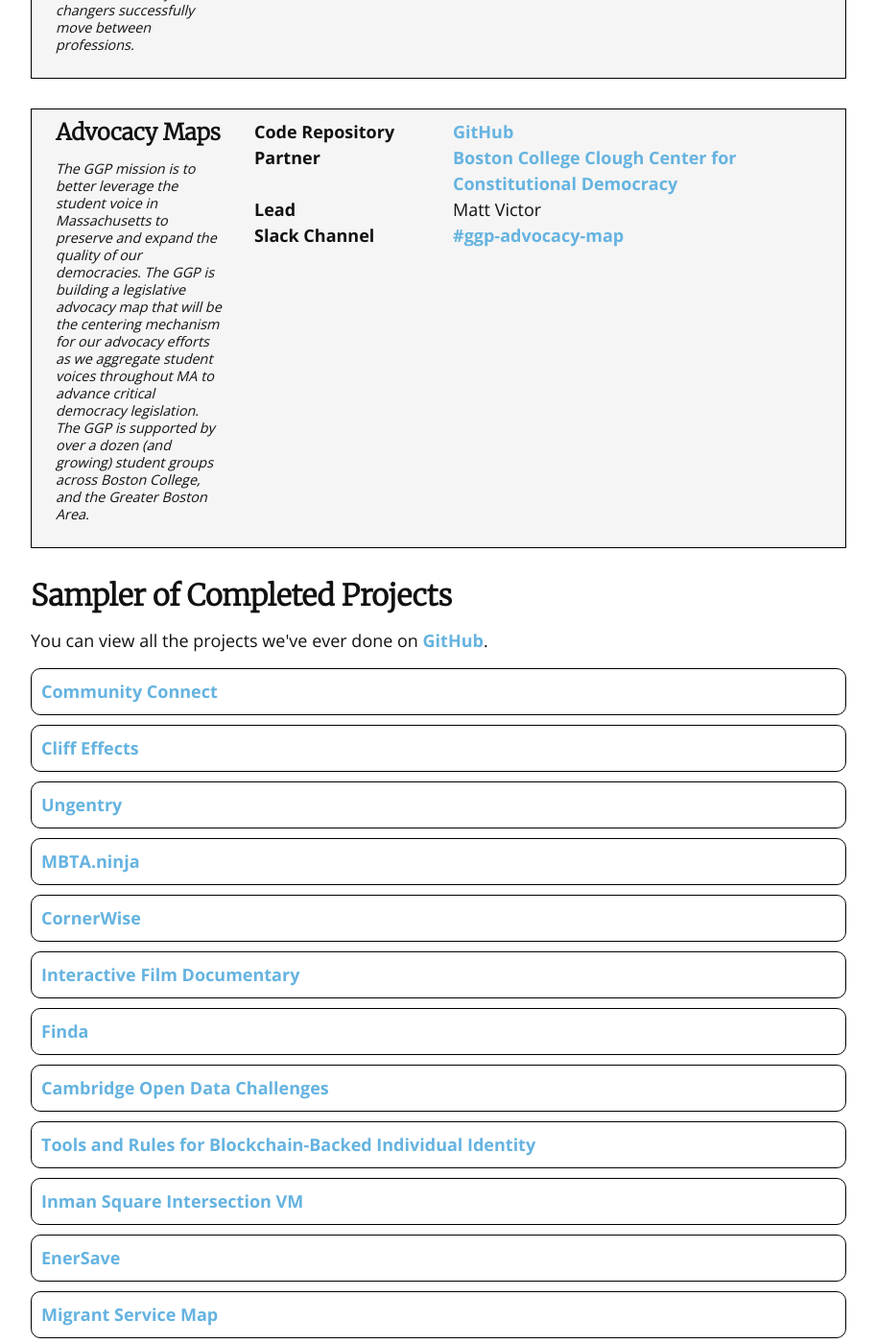
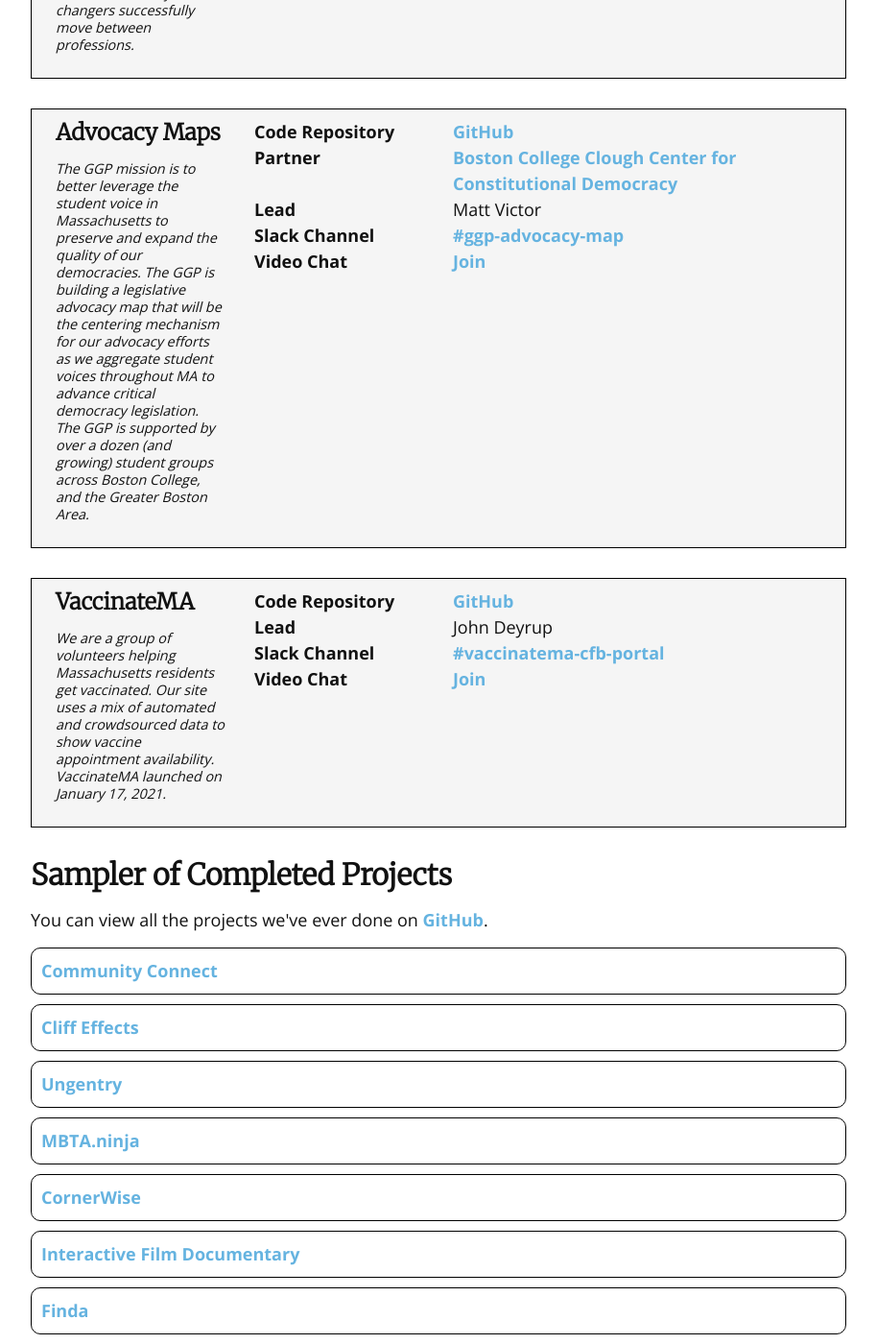
Before and after one commit to codeforboston/codeforboston.org, a Jekyll site: the page built from projects.html, in a window 1280 px wide and 1400 px high, scrolled down 2568 px. Shown: the whole window at 96% size, without its empty margins (183-1096 px from the left). Built offline with Jekyll 4.4.1, drawn with Linux system fonts in a browser that asks for light colours; nearby versions of some CDN libraries.

Commit message:
Update Active Projects + Zoom Rooms

```diff
--- a/_data/projects/active.yml
+++ b/_data/projects/active.yml
@@ -118,3 +118,13 @@
       url: hhttps://www.bc.edu/content/bc-web/centers/clough.html
   lead: Matt Victor
   slackChannel: ggp-advocacy-map
+  hangoutsSlug: advocacymaps
+- name: VaccinateMA
+  elevatorPitch: >
+    We are a group of volunteers helping Massachusetts residents get vaccinated.
+    Our site uses a mix of automated and crowdsourced data to show vaccine
+    appointment availability. VaccinateMA launched on January 17, 2021.
+  repository: https://github.com/codeforboston/vaccinatema
+  lead: John Deyrup
+  slackChannel: vaccinatema-cfb-portal
+  hangoutsSlug: vaccinatema
```
Also changed, not shown: _rooms/advocacymaps.md (added, +4 -0 lines), _rooms/policedata.md (added, +4 -0 lines), _rooms/vaccinatema.md (added, +4 -0 lines).
